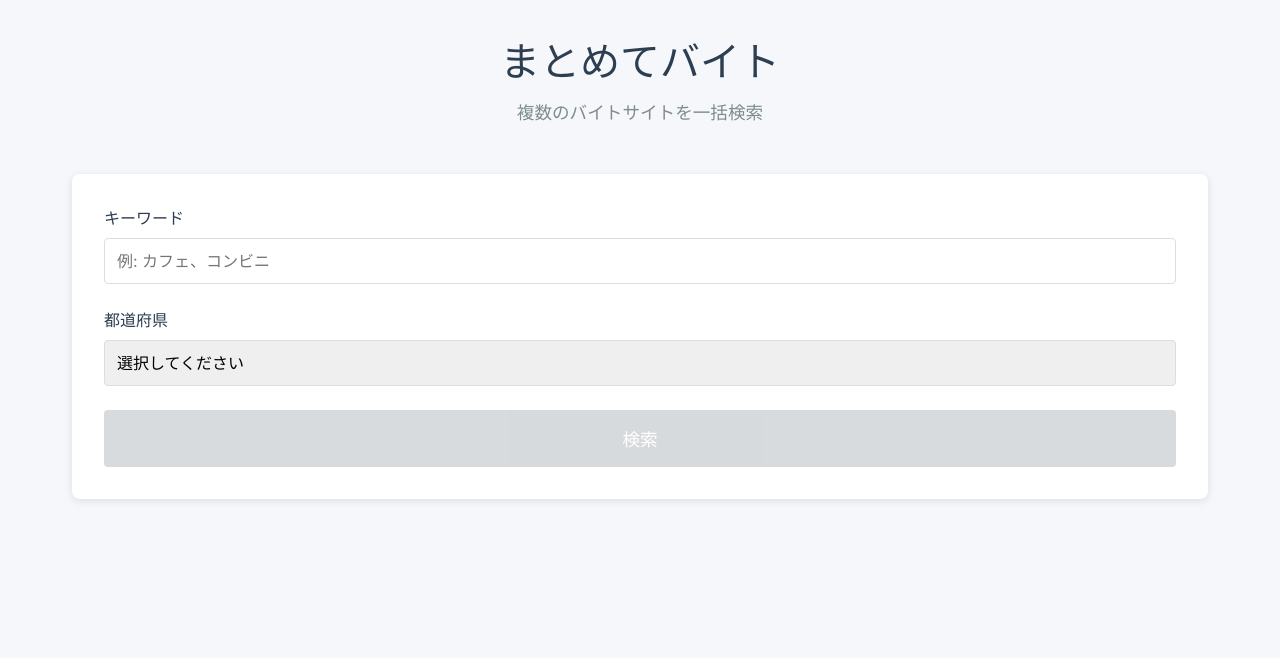
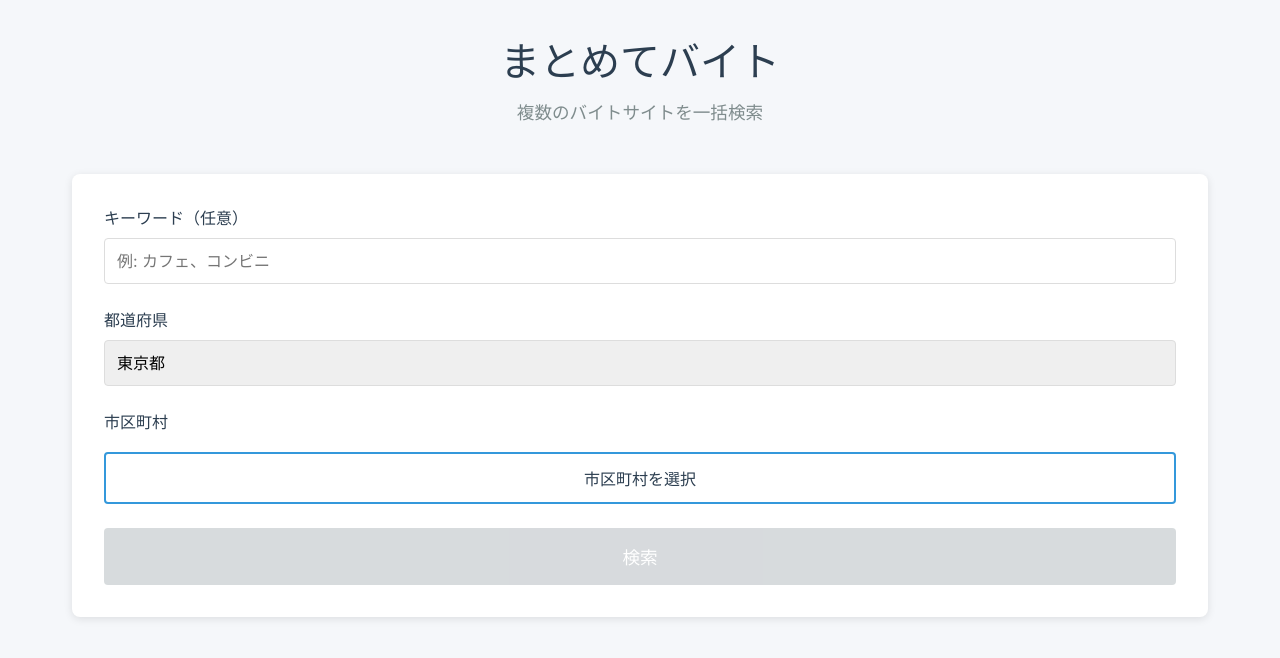
Before and after one commit to oyajun/matomete-baito, a React (Vite) app: page / in a window 1280 px wide. Shown: the top 658 px of the page. Built offline with nearby package versions, Linux system fonts and the light colour scheme.

Commit message:
市区町村選択整え

```diff
--- a/src/components/CitySelectionModal.tsx
+++ b/src/components/CitySelectionModal.tsx
@@ -68,18 +68,6 @@ export function CitySelectionModal({
           </button>
         </div>
 
-        <div className="modal-actions">
-          <button type="button" onClick={handleSelectAll} className="action-button">
-            すべて選択
-          </button>
-          <button type="button" onClick={handleDeselectAll} className="action-button">
-            すべて解除
-          </button>
-          <span className="selected-count">
-            {tempSelectedCities.size}件選択中
-          </span>
-        </div>
-
         <div className="modal-body">
           <div className="cities-grid">
             {cities.map((city) => (
--- a/src/components/SearchForm.tsx
+++ b/src/components/SearchForm.tsx
@@ -8,7 +8,7 @@ interface SearchFormProps {
 
 export function SearchForm({ onSearch }: SearchFormProps) {
   const [keyword, setKeyword] = useState('')
-  const [selectedPrefecture, setSelectedPrefecture] = useState('')
+  const [selectedPrefecture, setSelectedPrefecture] = useState('13')
   const [selectedCities, setSelectedCities] = useState<Set<string>>(new Set())
   const [isModalOpen, setIsModalOpen] = useState(false)
 
@@ -56,7 +56,7 @@ export function SearchForm({ onSearch }: SearchFormProps) {
     <>
       <form onSubmit={handleSubmit} className="search-form">
         <div className="form-group">
-          <label htmlFor="keyword">キーワード</label>
+          <label htmlFor="keyword">キーワード（任意）</label>
           <input
             type="text"
             id="keyword"
@@ -75,7 +75,6 @@ export function SearchForm({ onSearch }: SearchFormProps) {
             onChange={handlePrefectureChange}
             required
           >
-            <option value="">選択してください</option>
             {PREFECTURES.map((pref) => (
               <option key={pref.code} value={pref.code}>
                 {pref.name}
@@ -87,21 +86,22 @@ export function SearchForm({ onSearch }: SearchFormProps) {
         {currentPrefecture && (
           <div className="form-group">
             <label>市区町村</label>
-            <button
-              type="button"
-              onClick={handleOpenModal}
-              className="select-cities-button"
-            >
-              {selectedCities.size === 0
-                ? '市区町村を選択'
-                : `${selectedCities.size}件選択中`}
-            </button>
             {selectedCityNames.length > 0 && (
               <div className="selected-cities-preview">
                 {selectedCityNames.slice(0, 3).join('、')}
                 {selectedCityNames.length > 3 && ` 他${selectedCityNames.length - 3}件`}
               </div>
             )}
+            <button
+              type="button"
+              onClick={handleOpenModal}
+              className="select-cities-button"
+              style={{ marginTop: '10px' }}
+            >
+              {selectedCities.size === 0
+                ? '市区町村を選択'
+                : `市区町村を選択し直す`}
+            </button>
           </div>
         )}
 
```
